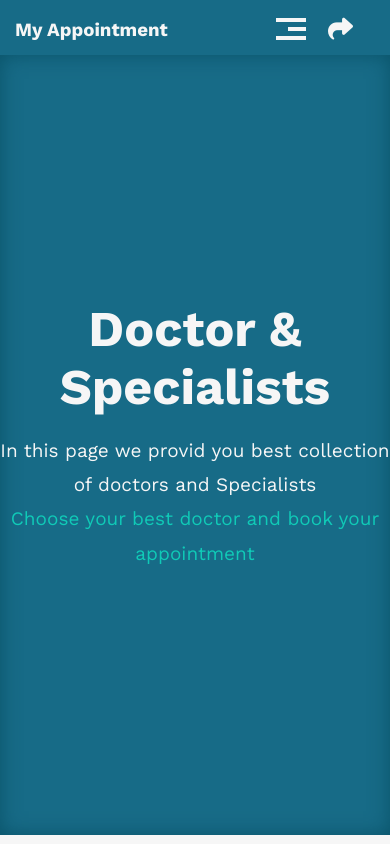
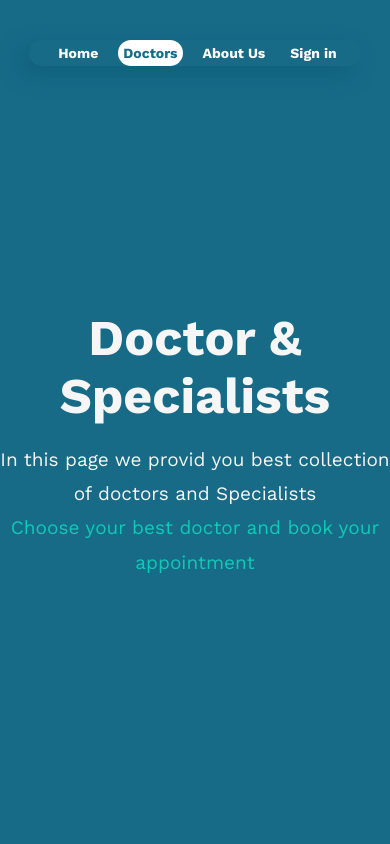
Before and after one commit to OmarBinzager/FundamentalOfWebProgrammingProject, a plain HTML site: page index.html in a window 390 px wide. Shown: the top 844 px of the page. Drawn offline with nearby package versions, Linux system fonts and the light colour scheme.

Commit message:
modifying the doctor page header

```diff
--- a/css/leon.css
+++ b/css/leon.css
@@ -1,3 +1,4 @@
+
 /* Start Variables */
 :root{
     --third-color: #10cab7;
@@ -71,7 +72,7 @@ html {
 }
 @media (max-width: 767px) {
     .special-headingH{
-        font-size: 50px;
+        font-size: 45px;
     }
     .special-heading + p {
         margin-top: -20px;
@@ -79,14 +80,11 @@ html {
 }
 /* End Components */
 /* Start Header */
-.header {
+/* .header {
     padding: 20px 0;
     height: 55px;
     background-color: var(--main-color);
     color: var(--color-pupolar);
-    /*box-shadow: 0 4px 8px 0 rgba(0, 0, 0, 0.2), 0 6px 20px 0 rgba(0, 0, 0, 0.19);*/
-    box-shadow: 0 0 15px rgba(17, 37, 117, 0.33);
-
 }
 .header .container {
     display: flex;
@@ -156,7 +154,7 @@ html {
     border-style: solid;
     border-color: transparent transparent #f6f6f6 transparent;
     position: absolute;
-    left: calc(100%/2 + 5px);
+    left: calc(100% - 25px);
     top: -20px;
 }
 .header .links ul a {
@@ -178,6 +176,82 @@ html {
 .header .links ul li:not(:last-child){
     border-bottom: 1px solid #ddd;
 
+} */
+nav {
+    background-color: #176B87;
+    text-align: center;
+    display: flex;
+    justify-content: center;
+}
+
+nav ul {
+    list-style-type: none;
+    display: flex;
+    justify-content: center;
+    gap: 15px;
+    flex-direction: row;
+    width: 60%;
+    margin: 20px;
+    background: transparent;
+    background-color: #176B87;
+    backdrop-filter: blur(10px);
+    position: fixed;
+    border-radius: 15px;
+    box-shadow: -8px 8px 20px #07567184;
+    top: 20px;
+    z-index: 10;
+
+}
+nav a {
+    display: flex;
+    color: white;
+    text-decoration: none;
+    font-size: 15px;
+    padding: 5px;
+    text-align: center;
+    font-weight: bold;
+}
+
+nav ul:first-child{
+    margin-left: -5px;
+}
+
+a:hover {
+    background-color: #ffffff;
+    color: #176B87;
+    border-radius: 15px 15px;
+
+
+}
+.headspace {
+    background-color: var(--main-color);
+    height: 64px;
+    margin: 0;
+}
+@media (max-width: 768px){
+    nav a {
+        font-size: 9px;
+        gap: 0;
+    }
+    nav ul{
+        width: 85%;
+        padding-left: 5px;
+        margin-right: -5px;
+    }
+}
+/* Medium screen */
+@media (max-width: 992px){
+    nav a {
+        font-size: 11px;
+        gap: 2px;
+    }
+}
+/* Larg screen */
+@media (max-width: 1200px){
+    nav a {
+        font-size: 14px;
+        gap: 4px;
+    }
 }
 /* End Header */
 /* Start Landing Section */
@@ -186,7 +260,6 @@ html {
     background-color: var(--main-color);
     height: calc(100vh - 64px);
     position: relative;
-    box-shadow: inset 0px 0px 20px 0px rgb(1 67 86 / 62%);
     border-bottom-left-radius: 0%;
     border-bottom-right-radius: 0%;
 }
@@ -519,7 +592,7 @@ html {
 @media (max-width: 767px) {
     .contact .info .label,
     .contact .info .link {
-        font-size: 25px;
+        font-size: 23px;
     }
 }
 /* End Contact */
--- a/index.html
+++ b/index.html
@@ -22,27 +22,17 @@
 <body>
     <!-- Start Header -->
     <nav class="header">
-        <div class="container">
-            <h3 class="logo">My Appointment</h3>
-
-            <div class="links">
-
-             <span class="icon">
-                <span></span>
-                <span></span>
-                <span></span>
-             </span>
-             <ul>
-                <li><a href="#services">Dentist</a></li>
-                <li><a href="#portfolio">Orthopedic</a></li>
-                <li><a href="#about">Eyes</a></li>
-                <li><a href="#contact">Internists</a></li>
-             </ul>
-             <a href=""><i class="fa-solid fa-share"></i></a>
-            </div>
-        </div>
+        <ul>
+            <li><a href="project2.html">Home</a></li>
+            <li style="background-color: white; border-radius: 15px;"><a style="color: #176B87;">Doctors</a></li>
+            <li><a href="#">About Us</a></li>
+            <li><a href="index.html">Sign in</a></li>
+        </ul>
     </nav>
     <!-- End Header -->
+    <div class="headspace">
+
+    </div>
     <!-- Start Landing Section -->
 
     <div class="landing">
```
